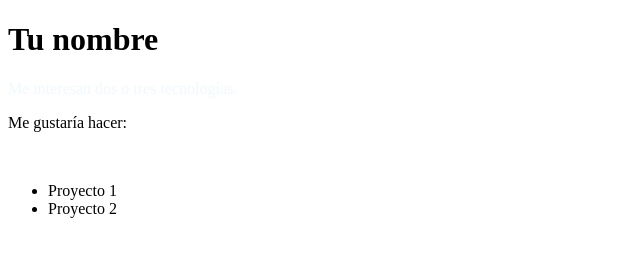
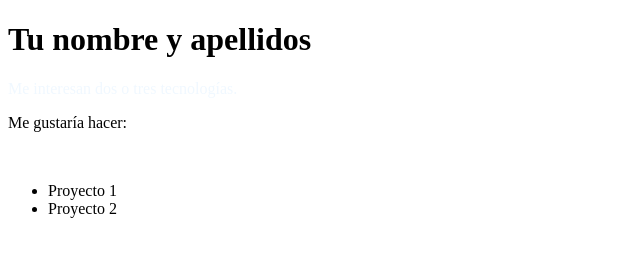
Before and after one commit to Kiyuu9/reto1-alexis, a plain HTML site: page index.html in a window 1280 px wide. Shown: the whole page, without its empty margins (0-640 px from the left). Drawn offline with Linux system fonts and the light colour scheme.

Commit message:
Actualiza el título de la cabecera

```diff
--- a/index.html
+++ b/index.html
@@ -5,7 +5,7 @@
   <title>Quién soy</title>
 </head>
 <body>
-  <h1>Tu nombre</h1>
+  <h1>Tu nombre y apellidos</h1>
 
   <p style="color: aliceblue;">Me interesan dos o tres tecnologías.</p>
 
```
